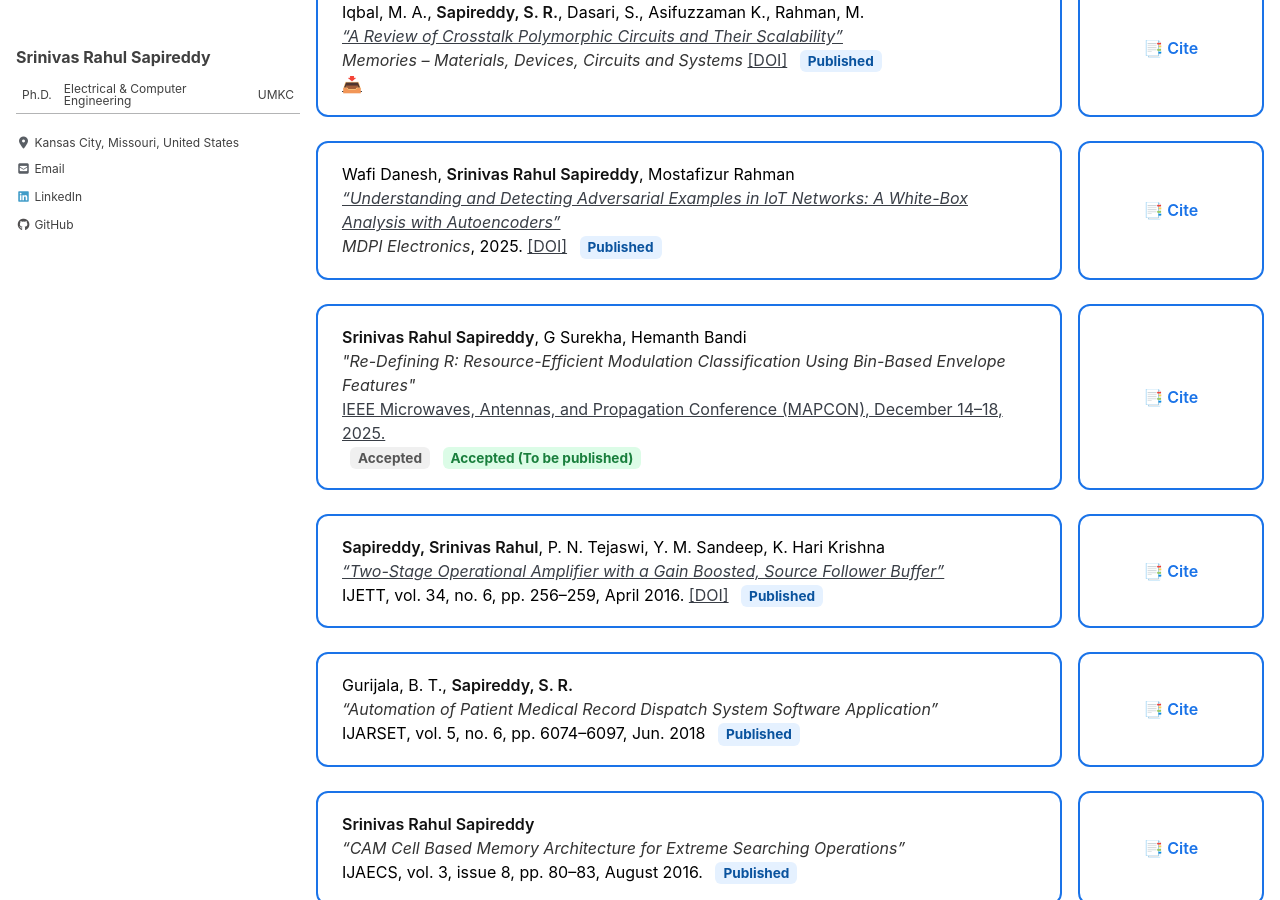
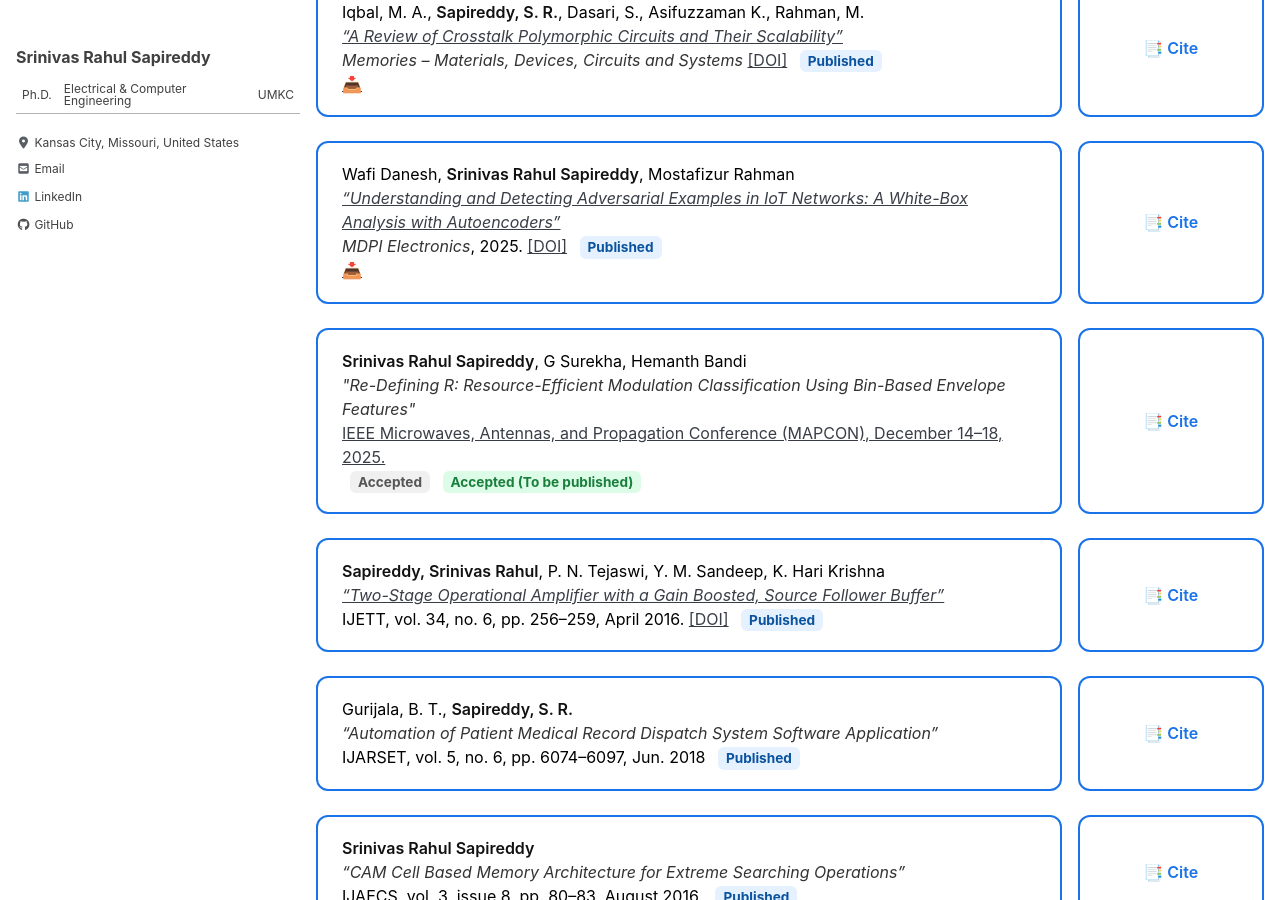
Before and after one commit to srsapireddy/srsapireddy.github.io, a Jekyll site: the page built from _pages/publications.md, in a window 1280 px wide and 900 px high, scrolled down 1411 px. Built offline with Jekyll 4.4.1, drawn with Linux system fonts in a browser that asks for light colours; cached includes are drawn as plain includes; nearby versions of some CDN libraries.

Commit message:
Update publications.md

```diff
--- a/_pages/publications.md
+++ b/_pages/publications.md
@@ -284,7 +284,8 @@ function copyCitation(id) {
       <em><a href="https://www.mdpi.com/2079-9292/14/15/3015" target="_blank">“Understanding and Detecting Adversarial Examples in IoT Networks: A White-Box Analysis with Autoencoders”</a></em><br>
       <em>MDPI Electronics</em>, 2025.
       <a href="https://doi.org/10.3390/electronics14153015" target="_blank">[DOI]</a>
-      <span class="status published">Published</span>
+      <span class="status published">Published</span><br>
+        <a href="/images/MDPI.pdf" target="_blank" title="Download PDF">📥</a>
     </div>
       <div class="cite-box" onclick="copyCitation('cite6')">
         📑 Cite
```
